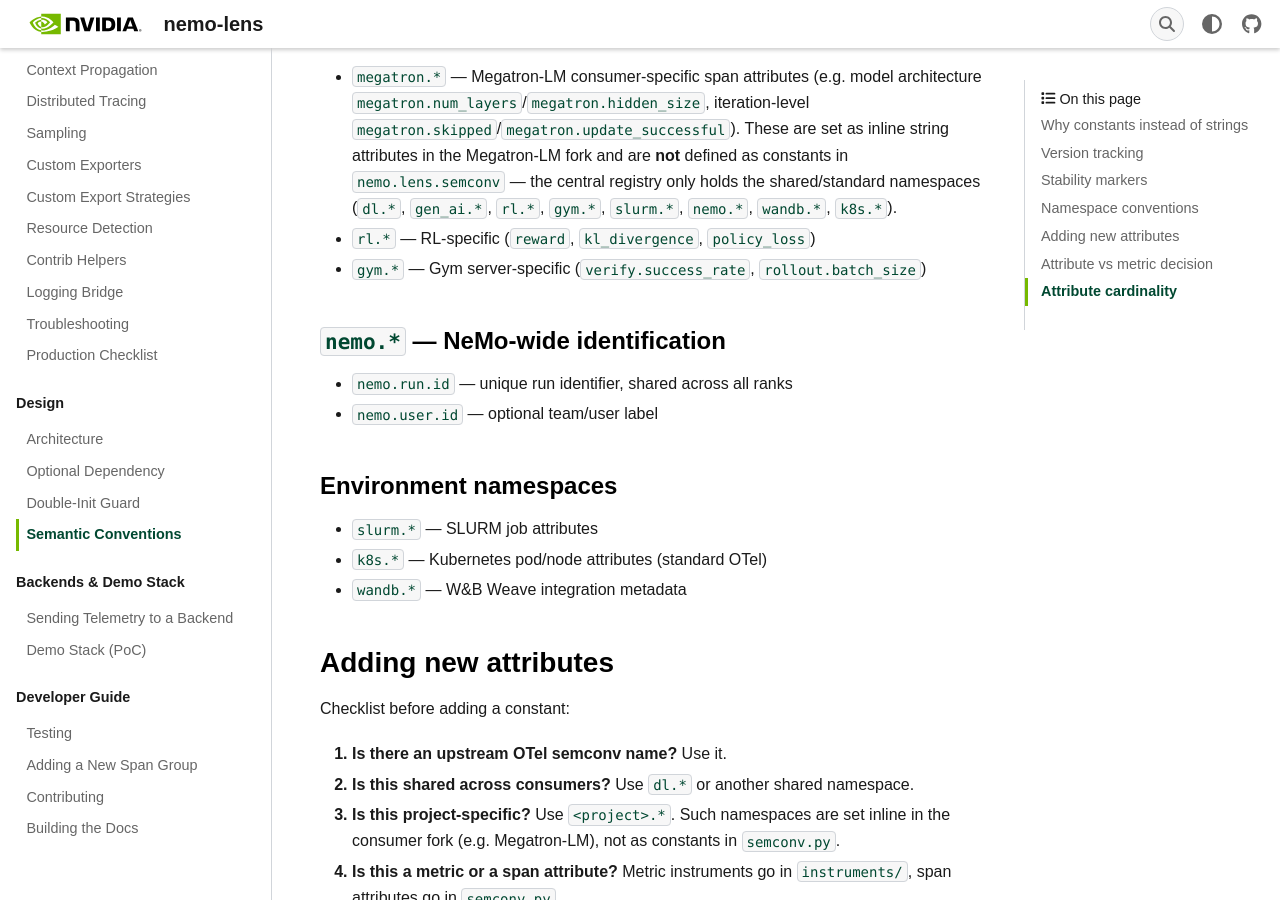
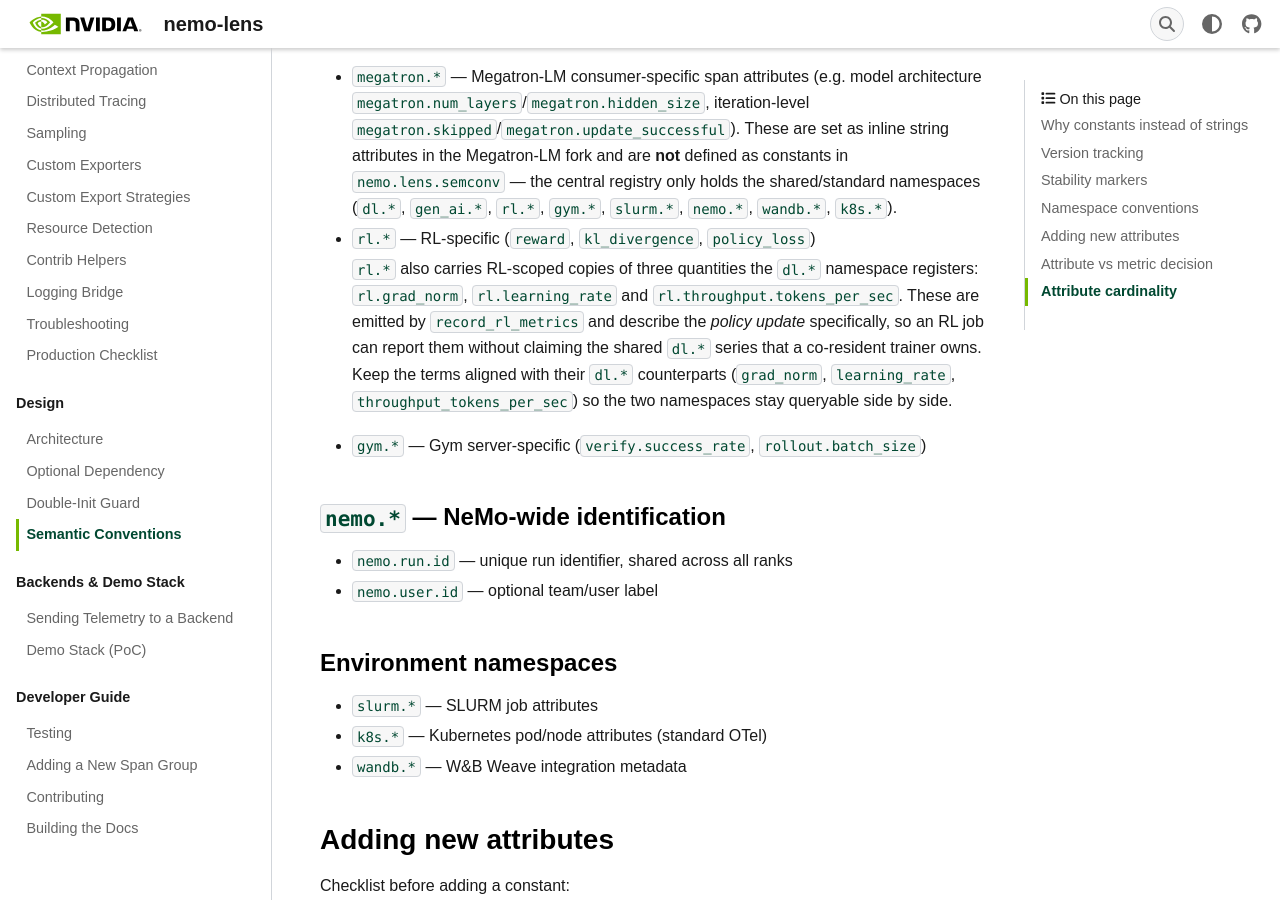
Before and after one commit to NVIDIA-NeMo/Lens, a Sphinx documentation site: the page built from docs/design/semconv.md, in a window 1280 px wide and 900 px high, scrolled down 2285 px. Built offline with Sphinx 7.4.7, drawn with Linux system fonts in a browser that asks for light colours; some web fonts are replaced; pages that are not in the unit, such as notebooks, are missing from menus.

Commit message:
fix(instruments): align rl.* throughput name, add unit, assert metric values
Review follow-ups on the grad_norm/learning_rate/tokens_per_sec gauges:

- Rename rl.tokens_per_sec -> rl.throughput.tokens_per_sec. semconv.py
  already registers the same quantity as dl.throughput_tokens_per_sec, and
  the dotted sub-entity form matches the rest of the namespace
  (rl.reward.mean, rl.response_length.mean). Renaming now, before any
  consumer wires it up, avoids a dashboard-breaking rename later.
- Declare unit="{token}/s" on the throughput gauge, matching the UCUM
  annotation style already used by inference.py's unit="{token}".
- Register RL_GRAD_NORM, RL_LEARNING_RATE and RL_THROUGHPUT_TOKENS_PER_SEC
  in semconv.py so every emitted rl.* metric has a registry entry.
- Document in docs/design/semconv.md why these live under rl.* rather than
  the dl.* names the checklist would otherwise select.
- Assert recorded values instead of metric names in test_records_all_metrics.
  The name-only assertions passed against a mutant that wired grad_norm to
  the learning_rate argument; the value assertions catch it.

Signed-off-by: Ahmad Kiswani <kiswani.ahmad@gmail.com>

```diff
--- a/docs/design/semconv.md
+++ b/docs/design/semconv.md
@@ -77,6 +77,13 @@
 
 - `megatron.*` — Megatron-LM consumer-specific span attributes (e.g. model architecture `megatron.num_layers`/`megatron.hidden_size`, iteration-level `megatron.skipped`/`megatron.update_successful`). These are set as inline string attributes in the Megatron-LM fork and are **not** defined as constants in `nemo.lens.semconv` — the central registry only holds the shared/standard namespaces (`dl.*`, `gen_ai.*`, `rl.*`, `gym.*`, `slurm.*`, `nemo.*`, `wandb.*`, `k8s.*`).
 - `rl.*` — RL-specific (`reward`, `kl_divergence`, `policy_loss`)
+
+  `rl.*` also carries RL-scoped copies of three quantities the `dl.*` namespace registers:
+  `rl.grad_norm`, `rl.learning_rate` and `rl.throughput.tokens_per_sec`. These are emitted by
+  `record_rl_metrics` and describe the *policy update* specifically, so an RL job can report
+  them without claiming the shared `dl.*` series that a co-resident trainer owns. Keep the
+  terms aligned with their `dl.*` counterparts (`grad_norm`, `learning_rate`,
+  `throughput_tokens_per_sec`) so the two namespaces stay queryable side by side.
 - `gym.*` — Gym server-specific (`verify.success_rate`, `rollout.batch_size`)
 
 ### `nemo.*` — NeMo-wide identification
```
Also changed, not shown: docs/user-guide/metrics.md (+1 -1 lines), 3 other files.
